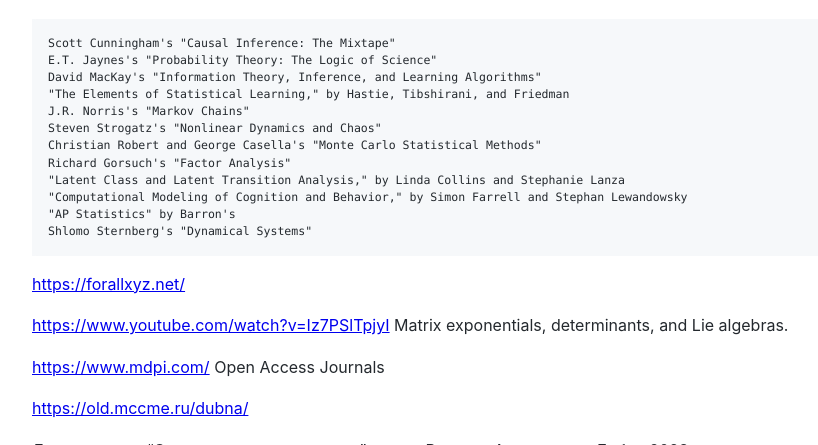
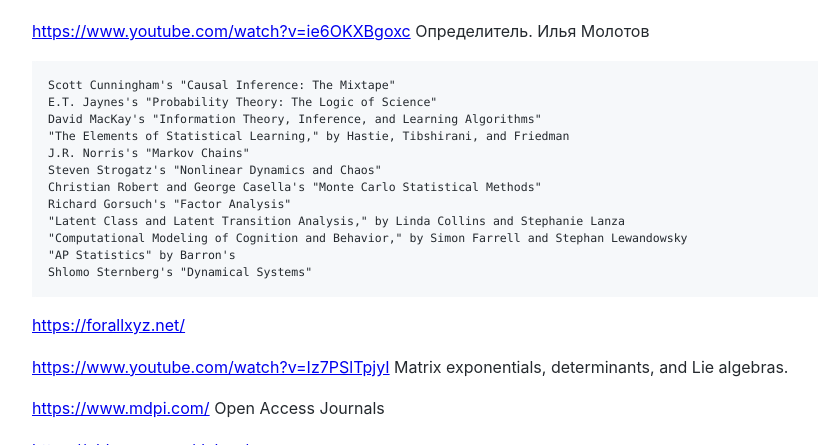
Before and after one commit to Michael-Lubinsky/michael-lubinsky.github.com, a Jekyll site: the page built from math/math.md, in a window 1280 px wide and 900 px high, cut to the strip 455-900 px from the top of the window. Shown: the whole strip, without its empty margins (158-976 px from the left). Built offline with Jekyll 4.4.1, drawn with Linux system fonts in a browser that asks for light colours; our own code applies the rules of GitHub Pages for plain Markdown files.

Commit message:
Update math.md

````diff
--- a/math/math.md
+++ b/math/math.md
@@ -3,6 +3,8 @@
 <https://8gwifi.org/math/matrix-calculator.jsp> Matrix Explorer
 
 <img width="670" height="311" alt="image" src="https://github.com/user-attachments/assets/a575b21f-ad0b-446a-aae6-534931fae1b6" />
+
+<https://www.youtube.com/watch?v=ie6OKXBgoxc>  Определитель. Илья Молотов
 
 ```
 Scott Cunningham's "Causal Inference: The Mixtape"
````
